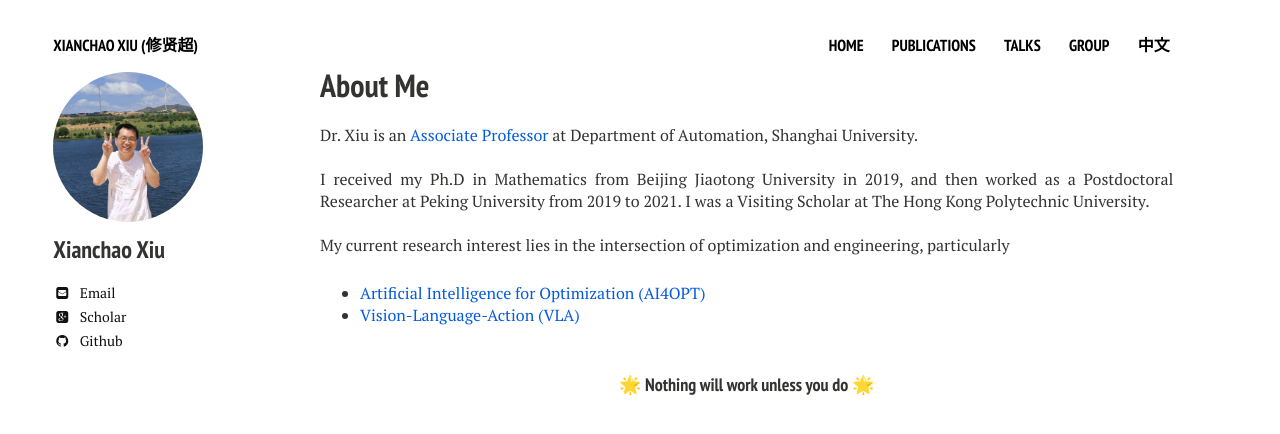
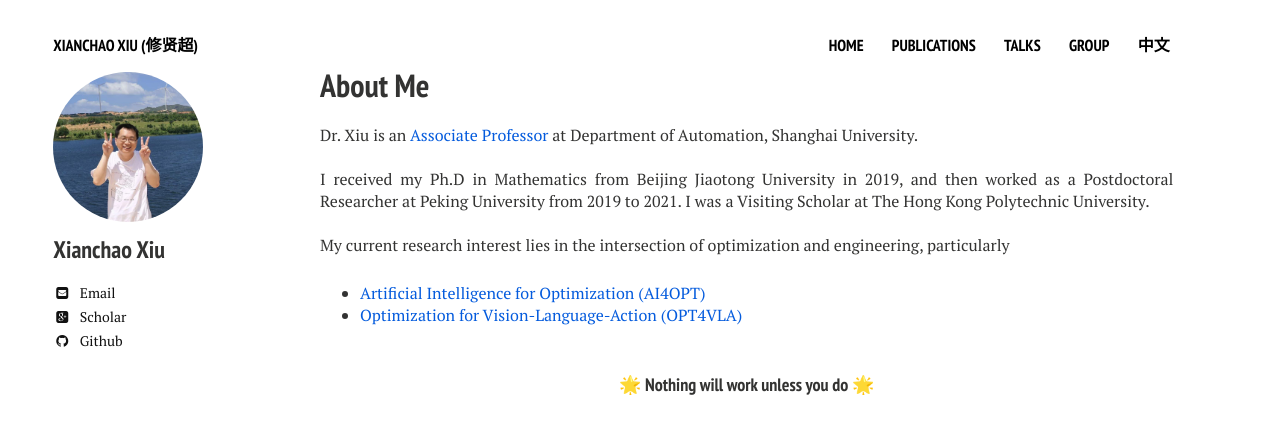
Before and after one commit to xianchaoxiu/xianchaoxiu.github.io, a Jekyll site: the page built from index.md, in a window 1280 px wide. Shown: the top 434 px of the page. Built offline with Jekyll 4.4.1, drawn with Linux system fonts in a browser that asks for light colours; nearby versions of some CDN libraries.

Commit message:
Update home2.html

```diff
--- a/_layouts/home2.html
+++ b/_layouts/home2.html
@@ -36,7 +36,7 @@
         My current research interest lies in the intersection of optimization and engineering, particularly
    <ul>
       <li> <a href="https://xianchaoxiu.github.io/chinese/research/OPT/" class="textlink" target="_blank"> Artificial Intelligence for Optimization (AI4OPT)  </a> </li>
-      <li> <a href="https://xianchaoxiu.github.io/chinese/research/VLA/" class="textlink" target="_blank"> Vision-Language-Action (VLA) </a> </li> <br>
+      <li> <a href="https://xianchaoxiu.github.io/chinese/research/VLA/" class="textlink" target="_blank"> Optimization for Vision-Language-Action (OPT4VLA) </a> </li> <br>
    </ul>
 
 
```
